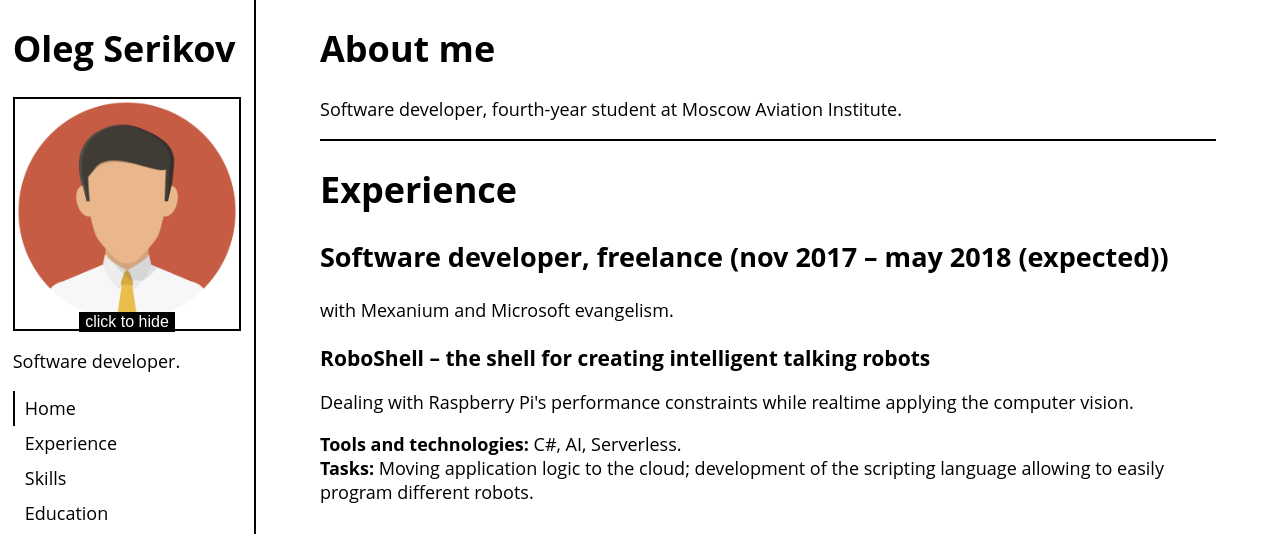
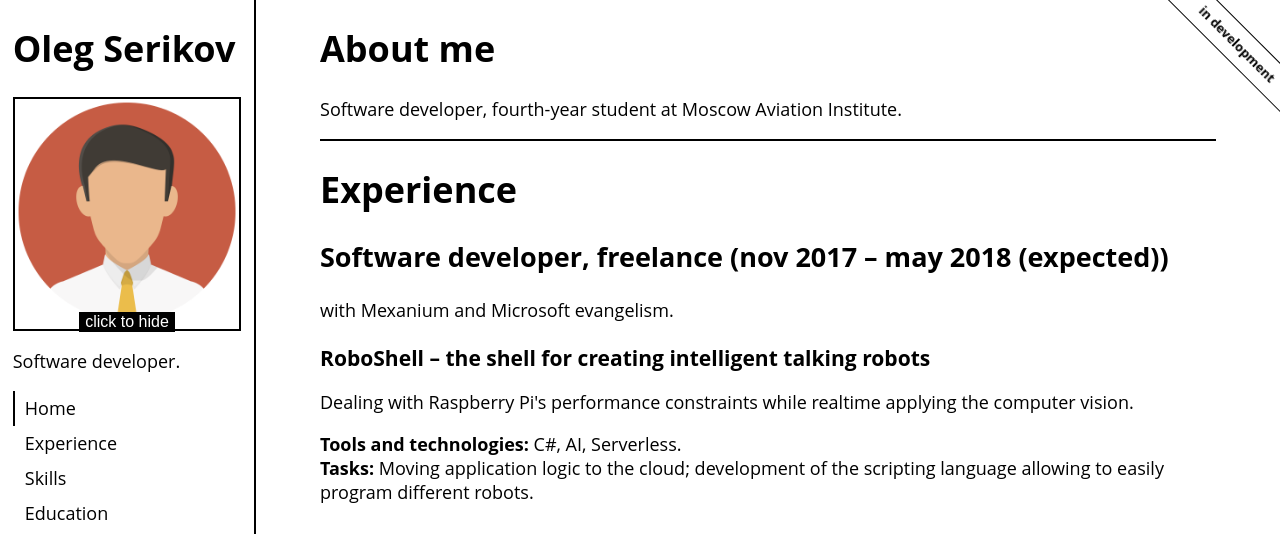
Before and after one commit to oserikov/oserikov.github.io.old, a plain HTML site: page index.html in a window 1280 px wide. Shown: the top 534 px of the page. Drawn offline with nearby package versions, Linux system fonts and the light colour scheme.

Commit message:
added ribbon

```diff
--- a/index.html
+++ b/index.html
@@ -6,8 +6,32 @@
     <script src="https://ajax.googleapis.com/ajax/libs/jquery/3.2.1/jquery.min.js" type="text/javascript"></script>
 
     <script type="text/javascript" src="behavior.js"></script>
+
+    <style type="text/css">
+        .git-ribbon {
+            background-color: white;
+            border: 1px solid black;
+            overflow: hidden;
+            position: fixed;
+            right: -3em;
+            top: 1.5em;
+            -moz-transform: rotate(45deg);
+            -webkit-transform: rotate(45deg);
+        }
+
+        .git-ribbon a {
+            color: black;
+            display: block;
+            font: bold small "Open Sans", arial, x-locale-body, sans-serif;
+            margin: 0.05em 0 0.075em 0;
+            padding: 0.5em 3.5em;
+            text-align: center;
+            text-decoration: none;
+        }
+    </style>
 </head>
 <body>
+
 <div id="nav_side_bar">
     <div id="nav_side_bar_content">
         <h1>Oleg Serikov</h1>
@@ -38,7 +62,7 @@
         </ul>
     </div>
 
-    <div id = "nav_side_bar_contacts">
+    <div id="nav_side_bar_contacts">
         <h2>Contacts</h2>
         <table class="contacts_list">
             <tr style="height: 1em;">
@@ -75,6 +99,9 @@
 </div>
 
 <div id="content_container">
+    <div class="git-ribbon">
+        <a href="http://oserikov.github.io" rel="me">in development</a>
+    </div>
     <div class="section" id="about">
         <h1>About me</h1>
         <p>
@@ -126,7 +153,8 @@
                         </li>
                         <li>
                             <strong>Tasks:</strong>
-                            Implementing backend for custom query engine; implementing custom PDF-reports -generating service.
+                            Implementing backend for custom query engine; implementing custom PDF-reports -generating
+                            service.
                         </li>
                     </ul>
                 </div>
@@ -143,11 +171,11 @@
                         </li>
                         <li>
                             <strong>Tasks:</strong>
-                            Implementing backend for custom query engine.</li>
+                            Implementing backend for custom query engine.
+                        </li>
                     </ul>
                 </div>
             </div>
-
 
 
             <div class="project">
@@ -161,17 +189,17 @@
                         </li>
                         <li>
                             <strong>Tasks:</strong>
-                            Development of security logs collection system. Integration of Elasticsearch and Apache Hadoop.
+                            Development of security logs collection system. Integration of Elasticsearch and Apache
+                            Hadoop.
                         </li>
                     </ul>
                 </div>
             </div>
 
 
-
             <div class="project">
                 <h3>Mediation system</h3>
-                <div class="project_info" >
+                <div class="project_info">
                     <ul style="list-style: none; padding-left: 0;">
                         <li>
                             <strong>Tasks:</strong>
@@ -181,7 +209,6 @@
                 </div>
             </div>
         </div>
-
 
 
     </div>
```
Lines whose indentation alone changed are shown as unchanged.
